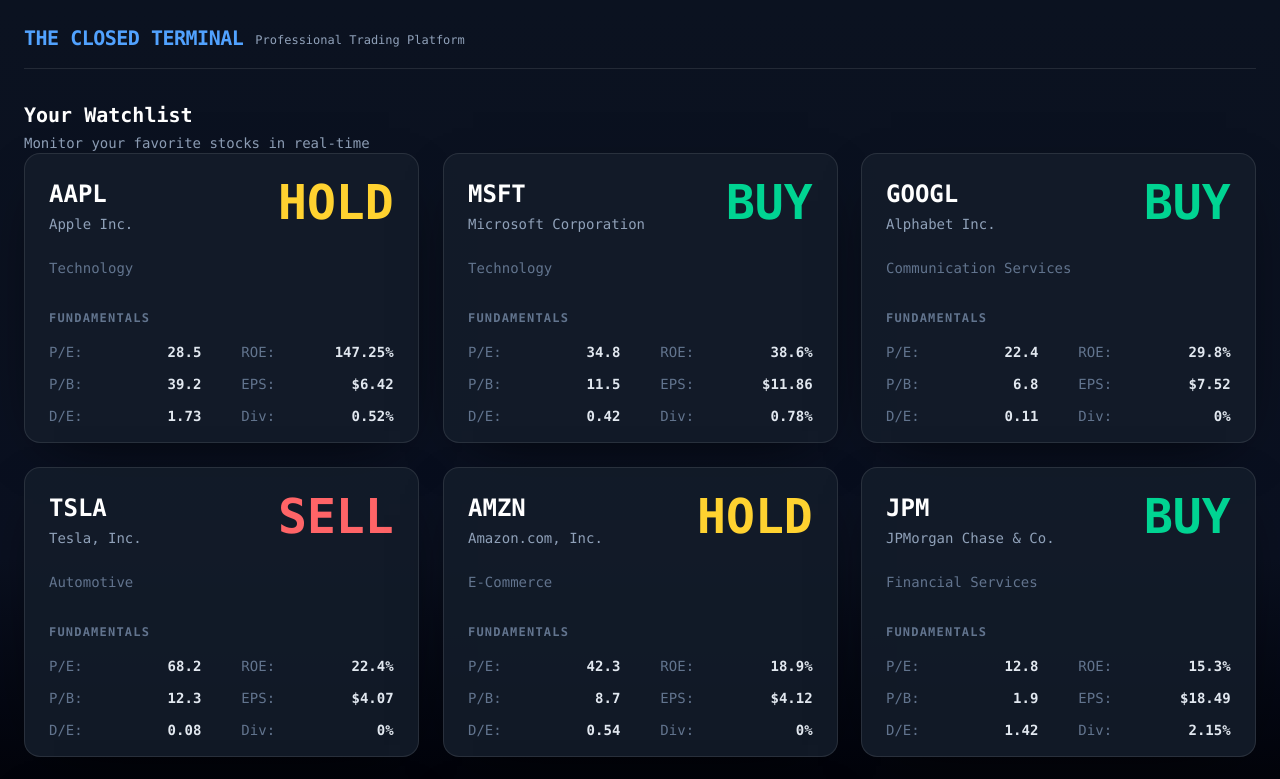
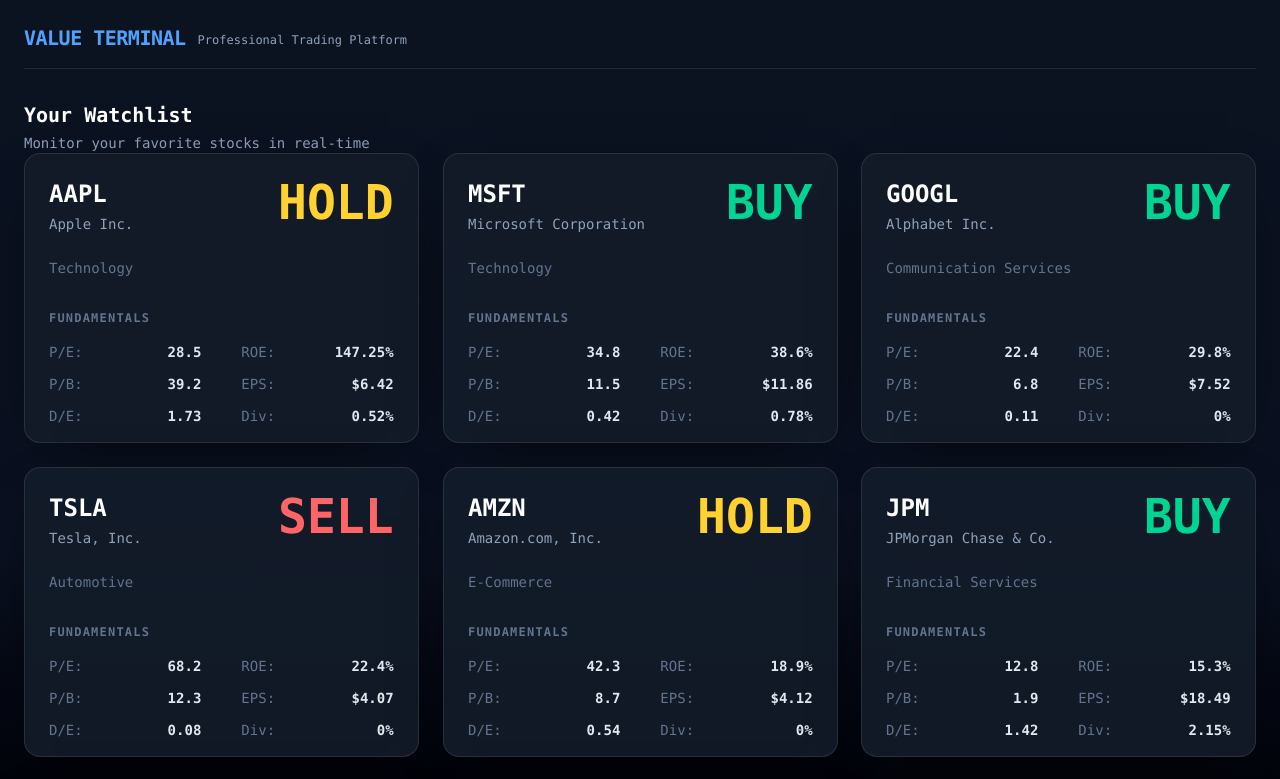
Before and after one commit to JoelSaputra/bloomberg-lite, a React (Vite) app in the folder bloomberg-terminal/: page / in a window 1280 px wide. Shown: the top 779 px of the page. Built offline with nearby package versions, Linux system fonts and the light colour scheme.

Commit message:
made changes to fiscal.js and env file

```diff
--- a/bloomberg-terminal/src/App.jsx
+++ b/bloomberg-terminal/src/App.jsx
@@ -4,16 +4,14 @@
 function App() {
 
   return (
-    <div className="
-  min-h-screen
-  bg-linear-to-b from-[#0b1220] via-[#0a1020] to-black
-  text-slate-200 font-mono px-6 py-6"
+    <div className="min-h-screen bg-linear-to-b from-[#0b1220] via-[#0a1020] to-black
+    text-slate-200 font-mono px-6 py-6"
   >
 
       <header className="mb-8 border-b border-white/10 pb-4">
   <div className="flex items-center gap-3">
     <span className="text-blue-400 text-xl font-bold tracking-tight">
-      THE CLOSED TERMINAL
+      VALUE TERMINAL
     </span>
     <span className="text-xs text-slate-400 mt-1">
       Professional Trading Platform
--- a/bloomberg-terminal/src/index.css
+++ b/bloomberg-terminal/src/index.css
@@ -3,7 +3,8 @@
 
 @layer components {
   .mini-terminal-watchlist{
-    @apply rounded-2xl p-6
+    @apply
+    rounded-2xl p-6
     bg-[#131c2a]/90
     border border-white/10
     shadow-[0_18px_60px_-30px_rgba(0,0,0,0.9)]
--- /dev/null
+++ b/bloomberg-terminal/src/services/api/fiscal.js
@@ -0,0 +1,7 @@
+const API_KEY = import.meta.env.VITE_FISCAL_API_KEY;
+const BASE_URL = import.meta.env.VITE_FISCAL_BASE_URL;
+
+function buildURL(path, params){
+    const url = new URL(BASE_URL + path);
+
+}
```
Also changed, not shown: 1 other file (tests, documents, lock files or other folders).
